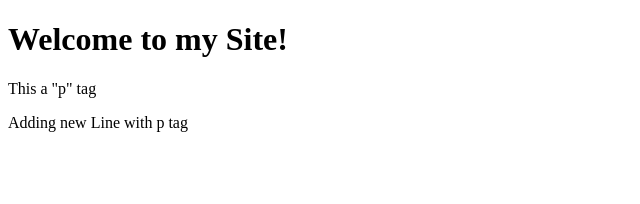
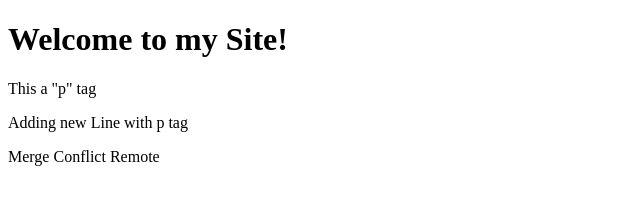
Before and after one commit to Kreyno93/vscode-git-terminal, a plain HTML site: page index.html in a window 1280 px wide. Shown: the whole page, without its empty margins (0-640 px from the left). Drawn offline with Linux system fonts and the light colour scheme.

Commit message:
Update index.html

```diff
--- a/index.html
+++ b/index.html
@@ -7,5 +7,6 @@
   <h1>Welcome to my Site!</h1>
   <p>This a "p" tag</p>
   <p>Adding new Line with p tag</p>
+  <p>Merge Conflict Remote</p>
 </body>
 </html>
```
